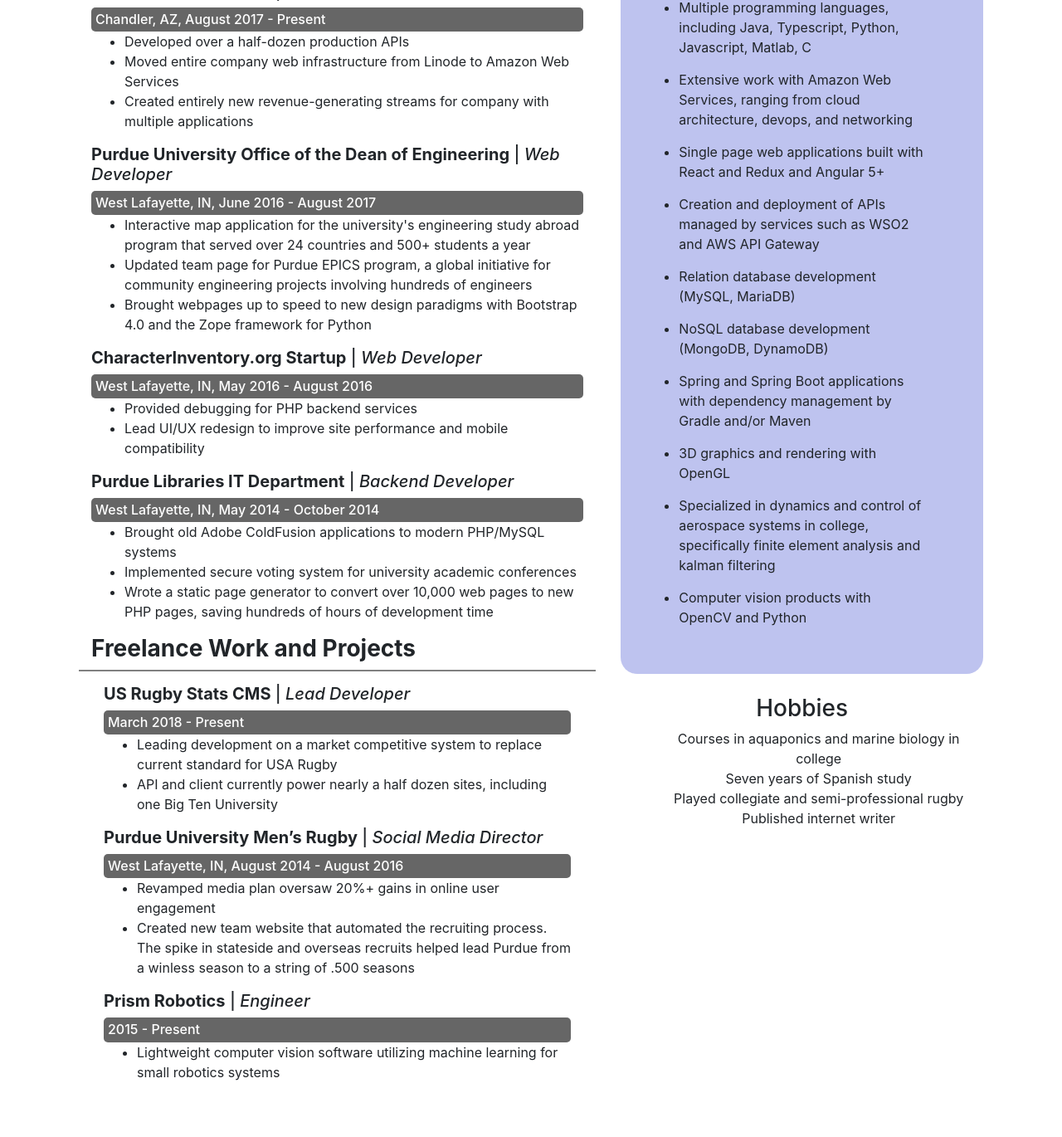
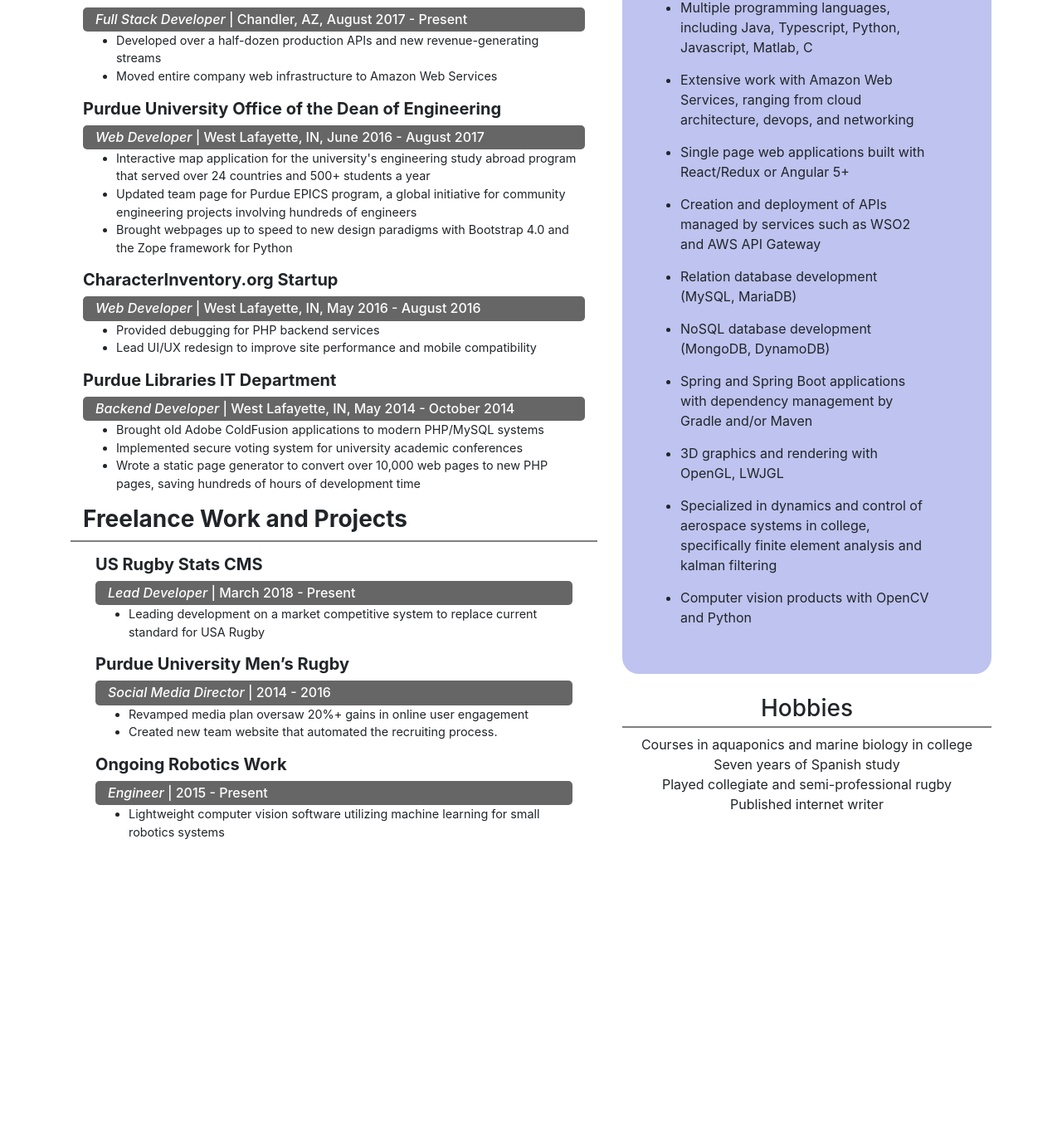
Before and after one commit to Mistweaver/mistweaver.github.io, a PHP site: page /resume.html in a window 1280 px wide. Shown: the part 307-1677 px from the top of the page at 83% size. After the commit the page ends 1318 px from the top, so only its background shows below. Run offline with PHP 8.4, Linux system fonts and the light colour scheme; some libraries are stand-ins or nearby versions.

Commit message:
Updated resume styling

```diff
--- a/resume.css
+++ b/resume.css
@@ -9,8 +9,13 @@ h6 {
     border-radius: 5px;
     color: white;
     background-color: rgba(0,0,0,0.6);
+    padding-left: 15px;
 }
 #header {
     height: 200px;
     background-color: rgba(0,0,0,.6);
 }
+
+#workhistory li {
+    font-size: 0.9rem;
+}
--- a/resume.html
+++ b/resume.html
@@ -7,15 +7,15 @@
         <script src="https://cdnjs.cloudflare.com/ajax/libs/popper.js/1.14.3/umd/popper.min.js" integrity="sha384-ZMP7rVo3mIykV+2+9J3UJ46jBk0WLaUAdn689aCwoqbBJiSnjAK/l8WvCWPIPm49" crossorigin="anonymous"></script>
         <script src="https://stackpath.bootstrapcdn.com/bootstrap/4.1.3/js/bootstrap.min.js" integrity="sha384-ChfqqxuZUCnJSK3+MXmPNIyE6ZbWh2IMqE241rYiqJxyMiZ6OW/JmZQ5stwEULTy" crossorigin="anonymous"></script>
         <link rel="stylesheet" href="https://cdn.rawgit.com/konpa/devicon/df6431e323547add1b4cf45992913f15286456d3/devicon.min.css">
-        <link rel="stylesheet" type="text/css" href="index.css">
+        <link rel="stylesheet" type="text/css" href="resume.css">
     </head>
     <body style="font: Calibri">
         <div id="header" class="container">
             <div class="row">
                 <div class="col-2">
-                    <img src="daftpunk.jpg" style="border-radius: 50%; height: 80%; margin-top: 20px;" />
+                    <img src="headshot.png" style="border-radius: 50%; height: 80%; margin-top: 20px;" />
                 </div>
-                <div id="headerinfo" class="col-10" style="margin-top: 30px">
+                <div id="headerinfo" class="col-10" style="margin-top: 30px; padding-left: 25px;">
                     <div style="border-bottom: 2px solid white; color: white;">
                         <h1>Bryce Egley</h1>
                     </div>
@@ -26,36 +26,35 @@
                             <p style="margin: 0px; font-size: 11pt;">Aeronautical and Aerospace Engineering</p>
                         </div>
                         <div style="margin-right: 20px;">
+                            <p style="margin: 0px; font-size: 11pt;">bryce.a.egley@gmail.com</p>
+                            <p style="margin: 0px; font-size: 11pt;">(260) 418-1453 </p>
                             <p style="margin: 0px; font-size: 11pt;">
                                 Portfolio:
-                                <a href="http://Mistweaver.github.io">Mistweaver.github.io</a>
+                                <a href="http://Mistweaver.github.io" style="text-decoration: none; color: white;">Mistweaver.github.io</a>
                             </p>
-                            <p style="margin: 0px; font-size: 11pt;">bryce.a.egley@gmail.com</p>
-                            <p style="margin: 0px; font-size: 11pt;">(260) 418-1453 </p>
                         </div>
                     </div>
                 </div>
             </div>
         </div>
-        <div id="body" class="container" style="margin-top: 25px; padding: 0px 25px; margin-bottom: 50px">
+        <div id="body" class="container" style="margin-top: 25px; margin-bottom: 50px">
             <div class="row">
-                <div class="col-7">
+                <div id="workhistory" class="col-7">
                     <div class="col-12" style="border-bottom: 2px solid grey">
                         <h3><b>Work History</b></h3>
                     </div>
                     <div>
                         <div class="col-12" style="margin-top: 15px;">
-                            <h5><b>Alta Cima Corporation</b> | <i>Full Stack Developer</i></h5>
-                            <h6>Chandler, AZ, August 2017 - Present</h6>
+                            <h5><b>Alta Cima Corporation</b></h5>
+                            <h6><i>Full Stack Developer</i> | Chandler, AZ, August 2017 - Present</h6>
                             <ul>
-                                <li>Developed over a half-dozen production APIs</li>
-                                <li>Moved entire company web infrastructure from Linode to Amazon Web Services</li>
-                                <li>Created entirely new revenue-generating streams for company with multiple applications</li>
+                                <li>Developed over a half-dozen production APIs and new revenue-generating streams</li>
+                                <li>Moved entire company web infrastructure to Amazon Web Services</li>
                             </ul>
                         </div>
                         <div class="col-12" style="margin-top: 15px;">
-                            <h5><b>Purdue University Office of the Dean of Engineering</b> | <i>Web Developer</i></h5>
-                            <h6>West Lafayette, IN, June 2016 - August 2017</h6>
+                            <h5><b>Purdue University Office of the Dean of Engineering</b></h5>
+                            <h6><i>Web Developer</i> | West Lafayette, IN, June 2016 - August 2017</h6>
                             <ul>
                                 <li>Interactive map application for the university's engineering study abroad program that served over 24 countries and 500+ students a year</li>
                                 <li>Updated team page for Purdue EPICS program, a global initiative for community engineering projects involving hundreds of engineers</li>
@@ -63,16 +62,16 @@
                             </ul>
                         </div>
                         <div class="col-12" style="margin-top: 15px;">
-                            <h5><b>CharacterInventory.org Startup</b> | <i>Web Developer</i></h5>
-                            <h6>West Lafayette, IN, May 2016 - August 2016</h6>
+                            <h5><b>CharacterInventory.org Startup</b></h5>
+                            <h6><i>Web Developer</i> | West Lafayette, IN, May 2016 - August 2016</h6>
                             <ul>
                                 <li>Provided debugging for PHP backend services</li>
                                 <li>Lead UI/UX redesign to improve site performance and mobile compatibility</li>
                             </ul>
                         </div>
                         <div class="col-12" style="margin-top: 15px;">
-                            <h5><b>Purdue Libraries IT Department</b> | <i>Backend Developer</i></h5>
-                            <h6>West Lafayette, IN, May 2014 - October 2014</h6>
+                            <h5><b>Purdue Libraries IT Department</b></h5>
+                            <h6><i>Backend Developer</i> | West Lafayette, IN, May 2014 - October 2014</h6>
                             <ul>
                                 <li>Brought old Adobe ColdFusion applications to modern PHP/MySQL systems</li>
                                 <li>Implemented secure voting system for university academic conferences</li>
@@ -85,24 +84,24 @@
                     </div>
                     <div class="col-12">
                         <div class="col-12" style="margin-top: 15px;">
-                            <h5><b>US Rugby Stats CMS</b> | <i>Lead Developer</i></h5>
-                            <h6>March 2018 - Present</h6>
+                            <h5><b>US Rugby Stats CMS</b></h5>
+                            <h6><i>Lead Developer</i> | March 2018 - Present</h6>
                             <ul>
                                 <li>Leading development on a market competitive system to replace current standard for USA Rugby</li>
-                                <li>API and client currently power nearly a half dozen sites, including one Big Ten University</li>
+                                <!--li>API and client currently power nearly a half dozen sites, including one Big Ten University</li>-->
                             </ul>
                         </div>
                         <div class="col-12" style="margin-top: 15px;">
-                            <h5><b>Purdue University Men’s Rugby</b> | <i>Social Media Director</i></h5>
-                            <h6>West Lafayette, IN, August 2014 - August 2016</h6>
+                            <h5><b>Purdue University Men’s Rugby</b></h5>
+                            <h6><i>Social Media Director</i> | 2014 - 2016</h6>
                             <ul>
                                 <li>Revamped media plan oversaw 20%+ gains in online user engagement</li>
-                                <li>Created new team website that automated the recruiting process.  The spike in stateside and overseas recruits helped lead Purdue from a winless season to a string of .500 seasons</li>
+                                <li>Created new team website that automated the recruiting process. <!--The spike in stateside and overseas recruits helped lead Purdue from a winless season to a string of .500 seasons--></li>
                             </ul>
                         </div>
                         <div class="col-12" style="margin-top: 15px;">
-                            <h5><b>Prism Robotics</b> | <i>Engineer</i></h5>
-                            <h6>2015 - Present</h6>
+                            <h5><b>Ongoing Robotics Work</b></h5>
+                            <h6><i>Engineer</i> | 2015 - Present</h6>
                             <ul>
                                 <li>Lightweight computer vision software utilizing machine learning for small robotics systems</li>
                             </ul>
@@ -120,19 +119,19 @@
                         <ul style="padding-right: 40px">
                             <li style="margin-top: 15px;">Multiple programming languages, including Java, Typescript, Python, Javascript, Matlab, C</li>
                             <li style="margin-top: 15px;">Extensive work with Amazon Web Services, ranging from cloud architecture, devops, and networking </li>
-                            <li style="margin-top: 15px;">Single page web applications built with React and Redux and Angular 5+ </li>
+                            <li style="margin-top: 15px;">Single page web applications built with React/Redux or Angular 5+ </li>
                             <li style="margin-top: 15px;">Creation and deployment of APIs managed by services such as WSO2 and AWS API Gateway</li>
                             <li style="margin-top: 15px;">Relation database development (MySQL, MariaDB)</li>
                             <li style="margin-top: 15px;">NoSQL database development (MongoDB, DynamoDB)</li>
                             <li style="margin-top: 15px;">Spring and Spring Boot applications with dependency management by Gradle and/or Maven</li>
-                            <li style="margin-top: 15px;">3D graphics and rendering with OpenGL</li>
+                            <li style="margin-top: 15px;">3D graphics and rendering with OpenGL, LWJGL</li>
                             <li style="margin-top: 15px;">Specialized in dynamics and control of aerospace systems in college, specifically finite element analysis and kalman filtering</li>
                             <li style="margin-top: 15px;">Computer vision products with OpenCV and Python</li>
                         </ul>
                     </div>
                     <div style="margin-top: 25px; text-align: center">
-                        <h3>Hobbies</h3>
-                        <ul style="list-style: none">
+                        <h3 style="padding-bottom: 5px; border-bottom: 2px solid grey;">Hobbies</h3>
+                        <ul style="list-style: none; padding: 0px;">
                             <li>Courses in aquaponics and marine biology in college</li>
                             <li>Seven years of Spanish study</li>
                             <li>Played collegiate and semi-professional rugby</li>
```
Also changed, not shown: headshot.png (added).
